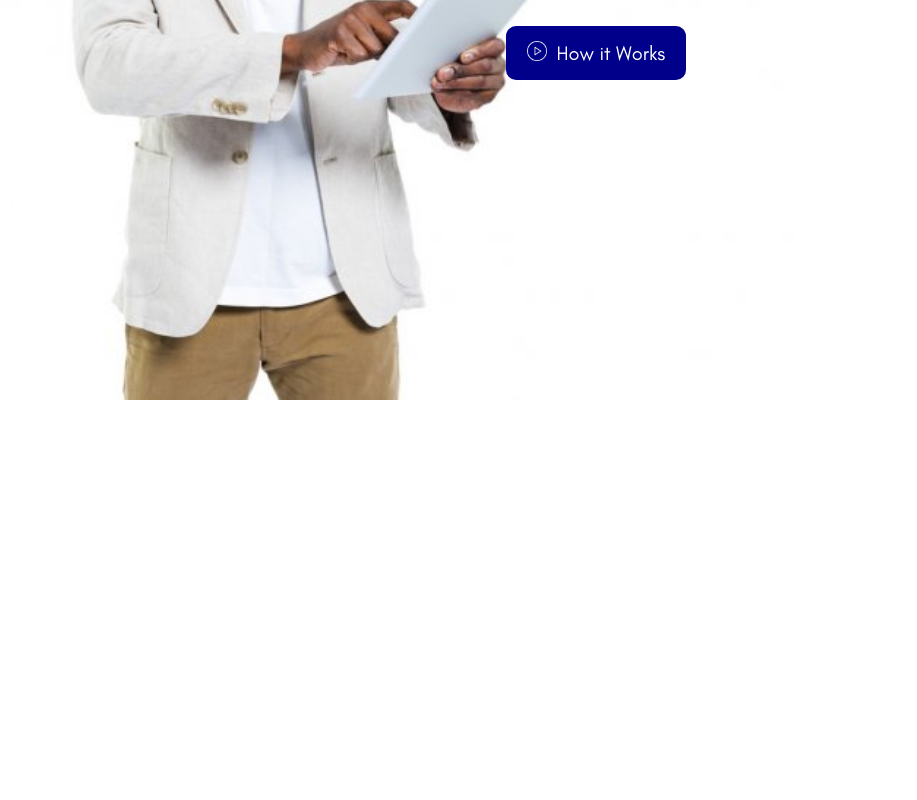
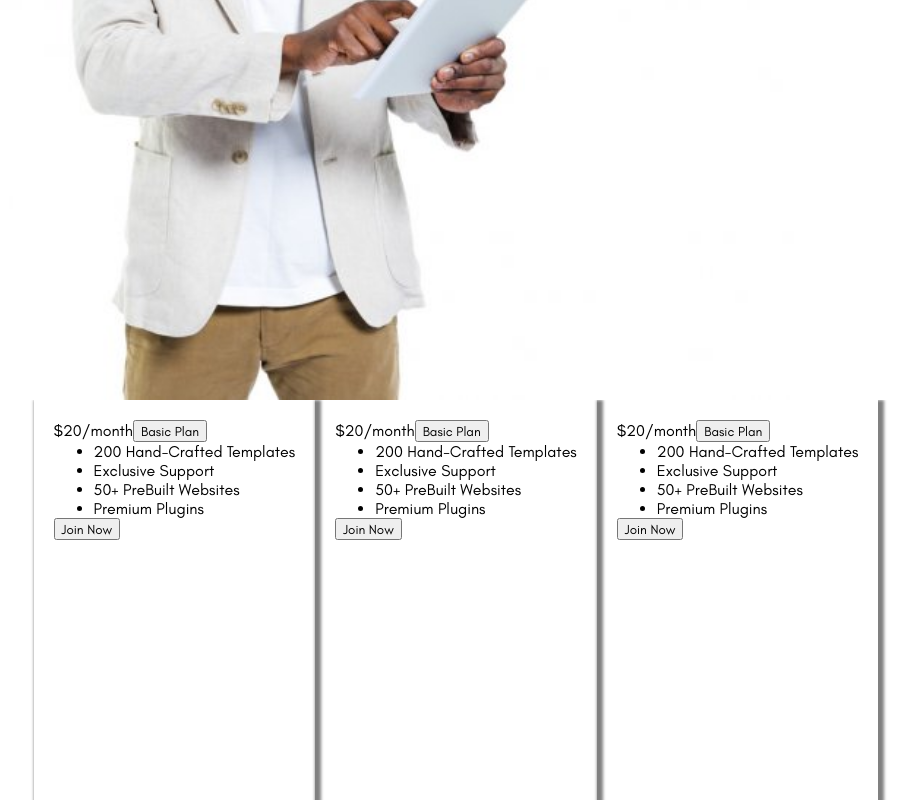
Before and after one commit to Danfirech/react-agency-template-1, a React (Create React App) app: page / in a window 1280 px wide. Shown: the part 2000-2800 px from the top of the page, without its empty margins (184-1101 px from the left). Before the commit the page ends 2400 px from the top, so only its background shows below. Built offline with nearby package versions, Linux system fonts and the light colour scheme.

Commit message:
added two no coponents

```diff
--- a/src/App.jsx
+++ b/src/App.jsx
@@ -3,6 +3,7 @@ import Navbar from "./components/Navbar.js";
 import Intro from "./components/Intro.js";
 import Feature from "./components/Feature.js";
 import Service from "./components/Service.js";
+import Price from "./components/Price.js";
 
 const Container = styled.div`
   height: 100vh;
@@ -55,6 +56,9 @@ const App = () => {
         <Service />
         <ServiceShape />
       </Container>
+      <Container>
+        <Price />
+      </Container>
     </>
   );
 };
--- /dev/null
+++ b/src/components/Price.js
@@ -0,0 +1,21 @@
+import React from "react";
+import styled from "styled-components";
+import PriceCard from "./PriceCard";
+
+const Container = styled.div`
+  height: 100%;
+  display: flex;
+  justify-content: center;
+`;
+
+export const Price = () => {
+  return (
+    <Container>
+      <PriceCard />
+      <PriceCard />
+      <PriceCard />
+    </Container>
+  );
+};
+
+export default Price;
--- /dev/null
+++ b/src/components/PriceCard.js
@@ -0,0 +1,35 @@
+import React from "react";
+import styled from "styled-components";
+
+const Container = styled.div`
+  padding: 20px;
+  -webkit-box-shadow: 16px 16px 8px 4px #000000;
+  box-shadow: 3px 3px 3px 3px gray;
+`;
+const PriceContainer = styled.div``;
+const Price = styled.span``;
+const Type = styled.button``;
+const List = styled.ul``;
+const ListItem = styled.li``;
+const Button = styled.button``;
+
+export const PriceCard = () => {
+  return (
+    <Container>
+      <PriceContainer>
+        $<Price>20</Price>/month
+        <Type>Basic Plan</Type>
+        <List>
+          <ListItem>200 Hand-Crafted Templates</ListItem>
+          <ListItem>Exclusive Support</ListItem>
+          <ListItem>50+ PreBuilt Websites</ListItem>
+          <ListItem>Premium Plugins</ListItem>
+          {""}
+        </List>
+        <Button>Join Now</Button>
+      </PriceContainer>
+    </Container>
+  );
+};
+
+export default PriceCard;
--- a/src/components/Service.js
+++ b/src/components/Service.js
@@ -11,12 +11,24 @@ const Container = styled.div`
 
 const Left = styled.div`
   width: 50%;
+  position: relative;
 `;
 
 const Image = styled.img`
   display: ${(props) => props.open && "none"};
   height: 100%;
   margin-left: 100px;
+`;
+
+const Video = styled.video`
+  display: ${(props) => !props.open && "none"};
+  height: 300px;
+  position: absolute;
+  top: 0;
+  bottom: 0;
+  right: 0;
+  margin: auto;
+  left: 0;
 `;
 
 const Right = styled.div`
@@ -68,6 +80,13 @@ export const Service = () => {
     <Container>
       <Left>
         <Image open={open} src={Man} />
+        <Video
+          autoPlay
+          loop
+          controls
+          open={open}
+          src="https://player.vimeo.com/external/420568727.sd.mp4?s=bd4d6b75a5a1c960a222d3c9923574f70d122e0c&profile_id=165&oauth2_token_id=57447761"
+        />
       </Left>
       <Right>
         <Wrapper>
```
